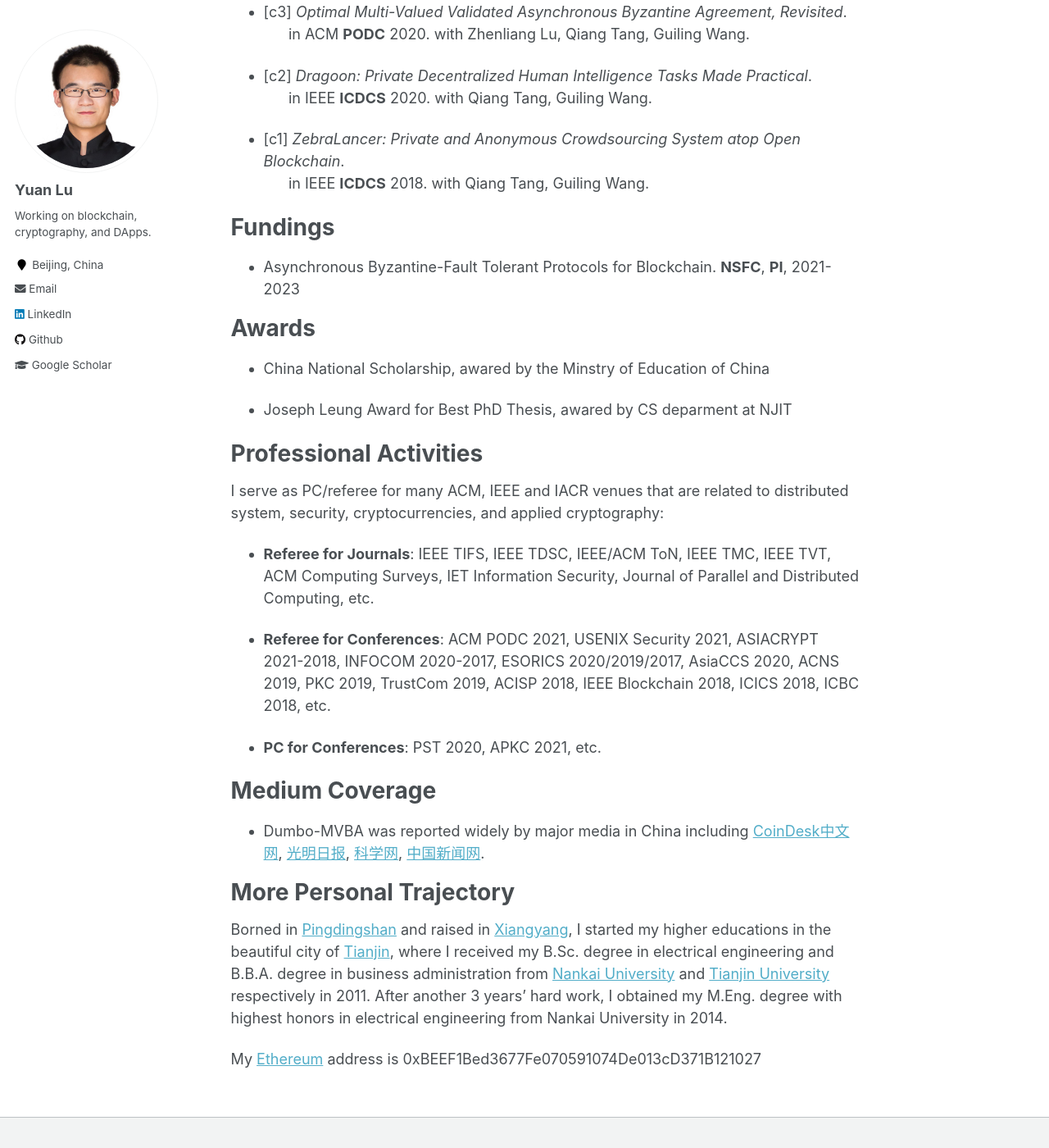
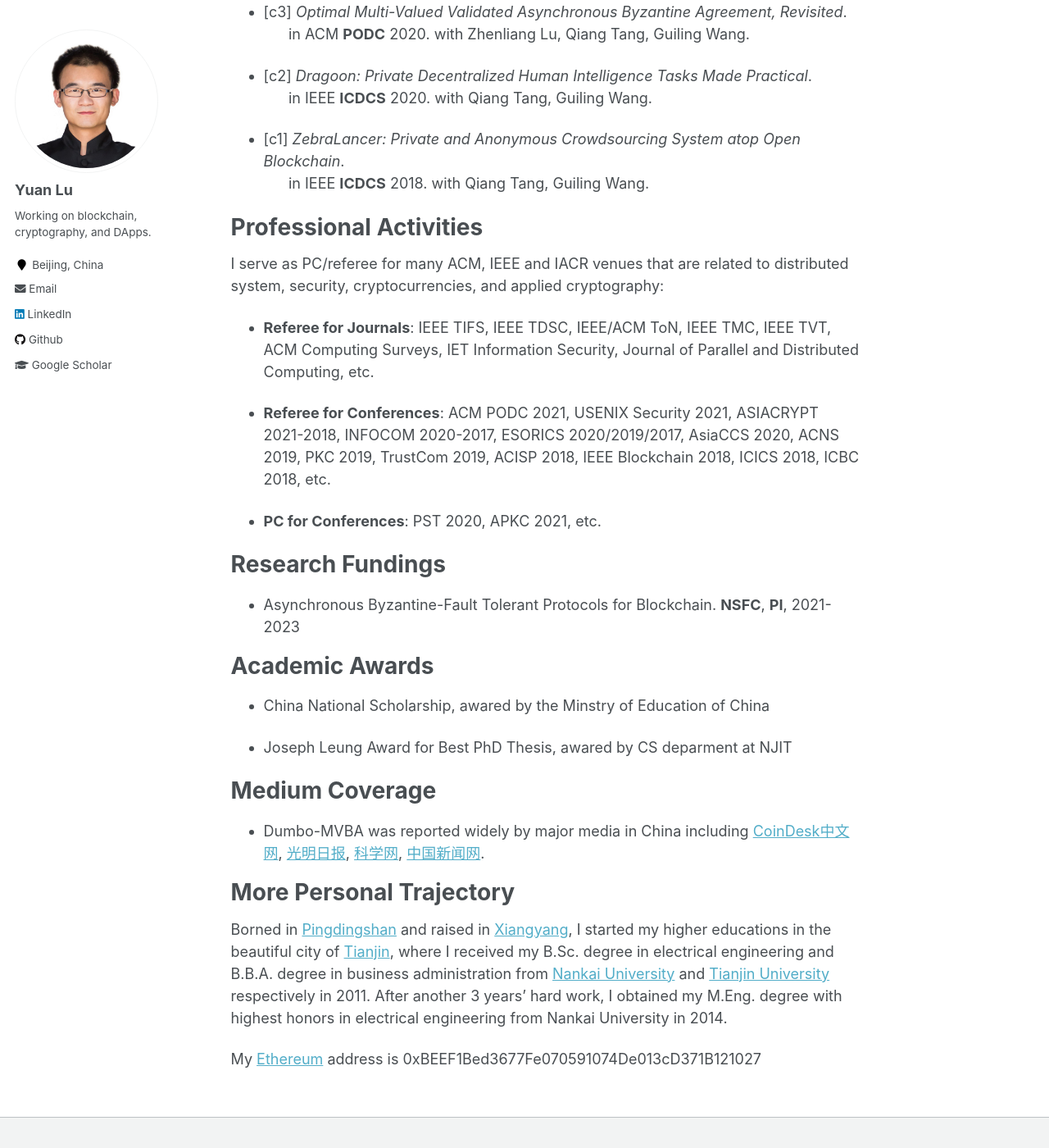
Before and after one commit to yylluu/yylluu.github.io, a Jekyll site: the page built from _pages/about.md, in a window 1280 px wide and 1400 px high, scrolled down 1037 px. Shown: the whole window at 82% size. Built offline with Jekyll 4.4.1, drawn with Linux system fonts in a browser that asks for light colours; some of the changed lines change nothing that is shown.

Commit message:
Update about.md

```diff
--- a/_pages/about.md
+++ b/_pages/about.md
@@ -46,19 +46,6 @@ Those appear in flagship and premier computer science venues as full papers:
      &nbsp; &nbsp; &nbsp; in IEEE **ICDCS** 2018. with Qiang Tang, Guiling Wang.
 
 
-Fundings
-======
-
-- Asynchronous Byzantine-Fault Tolerant Protocols for Blockchain. **NSFC**, **PI**, 2021-2023
-
-
-Awards
-======
-
-- China National Scholarship, awared by the Minstry of Education of China
-
-- Joseph Leung Award for Best PhD Thesis, awared by CS deparment at NJIT
-
 
 
 Professional Activities
@@ -72,7 +59,21 @@ I serve as PC/referee for many ACM, IEEE and IACR venues that are related to dis
 - **PC for Conferences**: PST 2020, APKC 2021, etc.
 
 
-Medium  Coverage
+Research Fundings
+======
+
+- Asynchronous Byzantine-Fault Tolerant Protocols for Blockchain. **NSFC**, **PI**, 2021-2023
+
+
+Academic Awards
+======
+
+- China National Scholarship, awared by the Minstry of Education of China
+
+- Joseph Leung Award for Best PhD Thesis, awared by CS deparment at NJIT
+
+
+Medium Coverage
 ======
 
 - Dumbo-MVBA was reported widely by major media in China including [CoinDesk中文网](http://www.coindeskchinese.com/#/article/4976), [光明日报](https://app.gmdaily.cn/as/opened/n/85ece7999ee2440391078c2b7c43d890), [科学网](http://news.sciencenet.cn/sbhtmlnews/2021/2/360847.shtm?id=360847), [中国新闻网](http://www.chinanews.com/gn/2021/02-08/9407601.shtml).
```
